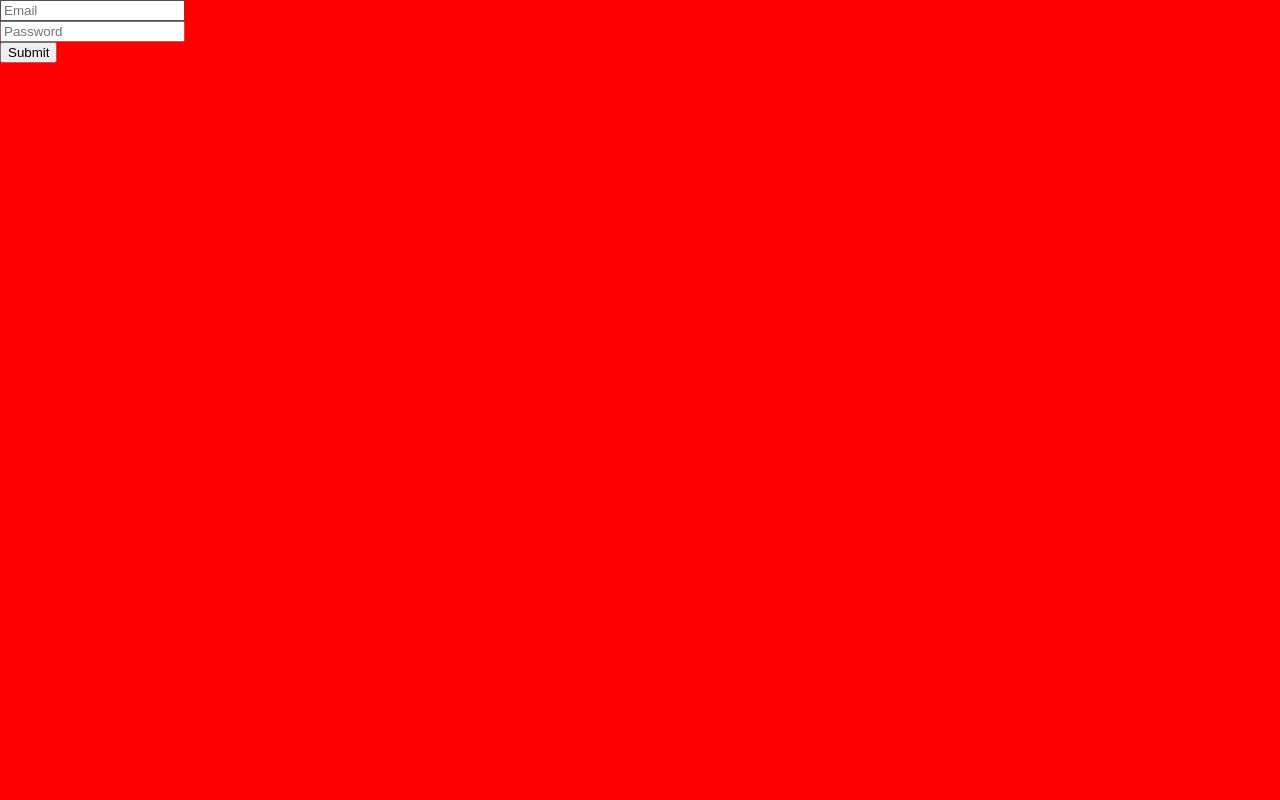
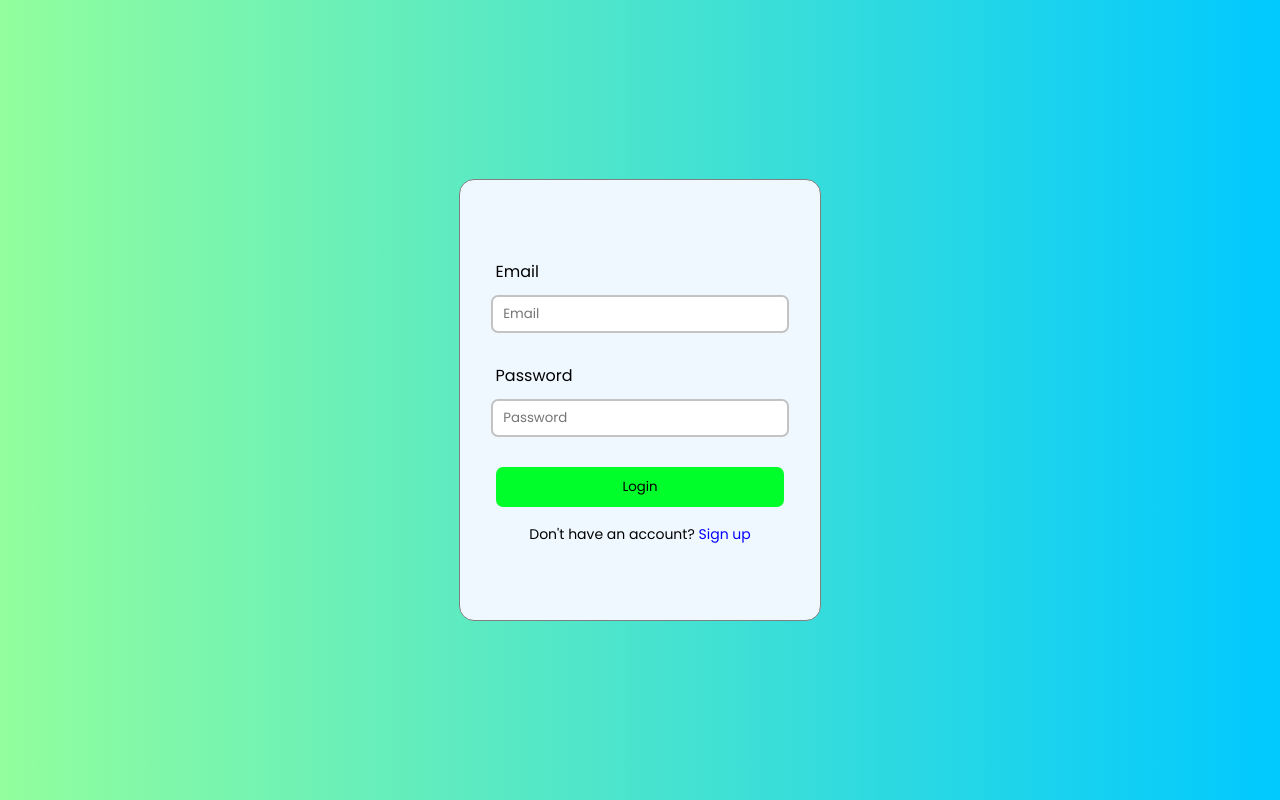
Before and after one commit to ElgunBabayev/Unsplash_Clone, a React (Create React App) app: page /login in a window 1280 px wide. Built offline with nearby package versions, Linux system fonts and the light colour scheme.

Commit message:
signUp validate

```diff
--- a/src/assets/style/login.module.css
+++ b/src/assets/style/login.module.css
@@ -1,5 +1,91 @@
-.container{
-    background-color: red;
-    width: 100%;
-    height: 100vh;
+.container {
+  width: 100%;
+  height: 100vh;
+  display: flex;
+  justify-content: center;
+  align-items: center;
+  background: #00c9ff; /* fallback for old browsers */
+  background: -webkit-linear-gradient(
+    to right,
+    #92fe9d,
+    #00c9ff
+  ); /* Chrome 10-25, Safari 5.1-6 */
+  background: linear-gradient(
+    to right,
+    #92fe9d,
+    #00c9ff
+  ); /* W3C, IE 10+/ Edge, Firefox 16+, Chrome 26+, Opera 12+, Safari 7+ */
 }
+.background {
+  display: flex;
+  width: 25%;
+  height: 400px;
+  justify-content: center;
+  padding: 20px;
+  border-radius: 15px;
+  border: gray 1px solid;
+  background-color:aliceblue
+}
+.einput {
+  border-radius: 7px;
+  border: 2px solid rgb(195, 195, 195);
+  width: 90%;
+  padding: 7px 10px;
+  font-family: Poppins;
+}
+.einput:focus {
+  border: 2px solid rgb(0, 255, 42);
+  outline: none;
+}
+
+.label {
+  font-family: Poppins;
+  text-align: start;
+  width: 95%;
+  padding: 5px 3px;
+}
+.field {
+  display: flex;
+  flex-direction: column;
+  align-items: center;
+  width: 95%;
+  gap: 10px;
+}
+.form {
+  display: flex;
+  gap: 10px;
+  width: 100%;
+  justify-content: center;
+  flex-direction: column;
+  align-items: center;
+}
+.error {
+  font-size: 12px;
+  padding: 5px;
+  width: 95%;
+  color: red;
+  font-family: Poppins;
+}
+.submitbtn {
+  background-color: rgb(0, 255, 42);
+  outline: none;
+  border-radius: 7px;
+  width: 90%;
+  border: none;
+  padding: 10px;
+  color: black;
+  font-family: Poppins;
+  transition: .6s all ease;
+}
+.submitbtn:hover{
+  background-color: rgb(0, 224, 0);
+  transition: .6s all ease;
+}
+.signup{
+  color: blue;
+}
+.anyacc{
+  margin-top: 10px;
+  font-family: Poppins;
+  font-size: 14px;
+}
--- /dev/null
+++ b/src/assets/style/signup.module.css
@@ -0,0 +1,91 @@
+.container {
+    width: 100%;
+    height: 100vh;
+    display: flex;
+    justify-content: center;
+    align-items: center;
+    background: #00c9ff; /* fallback for old browsers */
+    background: -webkit-linear-gradient(
+      to right,
+      #92fe9d,
+      #00c9ff
+    ); /* Chrome 10-25, Safari 5.1-6 */
+    background: linear-gradient(
+      to right,
+      #92fe9d,
+      #00c9ff
+    ); /* W3C, IE 10+/ Edge, Firefox 16+, Chrome 26+, Opera 12+, Safari 7+ */
+  }
+  .background {
+    display: flex;
+    width: 25%;
+    height: 500px;
+    justify-content: center;
+    align-items: center;
+    padding: 20px;
+    border-radius: 15px;
+    border: gray 1px solid;
+    background-color:aliceblue
+  }
+  .einput {
+    border-radius: 7px;
+    border: 2px solid rgb(195, 195, 195);
+    width: 90%;
+    padding: 7px 10px;
+    font-family: Poppins;
+  }
+  .einput:focus {
+    border: 2px solid rgb(0, 255, 42);
+    outline: none;
+  }
+
+  .label {
+    font-family: Poppins;
+    text-align: start;
+    width: 95%;
+    padding: 5px 3px;
+  }
+  .field {
+    display: flex;
+    flex-direction: column;
+    align-items: center;
+    width: 95%;
+  }
+  .form {
+    display: flex;
+    gap: 10px;
+    width: 100%;
+    justify-content: center;
+    flex-direction: column;
+    align-items: center;
+  }
+  .error {
+    font-size: 12px;
+    padding: 5px;
+    width: 95%;
+    color: red;
+    font-family: Poppins;
+  }
+  .submitbtn {
+    background-color: rgb(0, 255, 42);
+    outline: none;
+    border-radius: 7px;
+    width: 90%;
+    border: none;
+    padding: 10px;
+    color: black;
+    font-family: Poppins;
+    transition: .6s all ease;
+  }
+  .submitbtn:hover{
+    background-color: rgb(0, 224, 0);
+    transition: .6s all ease;
+  }
+  .signup{
+    color: blue;
+  }
+  .anyacc{
+    margin-top: 10px;
+    font-family: Poppins;
+    font-size: 14px;
+  }
--- a/src/components/Home.jsx
+++ b/src/components/Home.jsx
@@ -1,4 +1,4 @@
-import React, { useState } from "react";
+import React from "react";
 import { ImageList, ImageListItem } from "@mui/material";
 import homeCSS from "../assets/style/home.module.css";
 import photo1 from "../assets/images/gallery/photo-1.jpg";
@@ -65,14 +65,6 @@ function Home() {
   // const handleClick = () => {
   //   setlike(!like);
   // };
-  const [like, setLike] = useState(-1);
-
-  const liked = (i) => {
-    setLike(i);
-  };
-  const unliked = () => {
-    setLike(-1);
-  };
 
   return (
     <>
@@ -92,12 +84,9 @@ function Home() {
               />
               <div key={item.img} className={homeCSS.blur}>
                 <div className={homeCSS.buttondiv}>
-                  <button className={homeCSS.likebtn} onClick={setLike(i)}>
-                    {like === i ? (
+                  <button className={homeCSS.likebtn} >
                       <FavoriteIcon color="error" />
-                    ) : (
-                      <FavoriteIcon color="action" />
-                    )}
+                      {/* <FavoriteIcon color="action" /> */}
                   </button>
                   <button className={homeCSS.button}>Delete</button>
                 </div>
--- a/src/components/Login.jsx
+++ b/src/components/Login.jsx
@@ -1,47 +1,65 @@
 import React from "react";
 import loginCSS from "../assets/style/login.module.css";
 import { Formik, Form, ErrorMessage, Field } from "formik";
-import * as Yup from 'yup'
+import * as Yup from "yup";
+import { Link } from "react-router-dom";
 
 function Login() {
+  const initialValues = {
+    email: "",
+    password: "",
+  };
 
-   const initialValues ={
-    email: '',
-    password: ''
-   }
+  const onSubmit = (values) => {
+    console.log(values)
+  };
 
-   const onSubmit = (values) => {
-
-   }
-
-   const validationSchema = Yup.object({
+  const validationSchema = Yup.object({
     email: Yup.string()
-    .required("Email is required")
-    .email('Invalid email address'),
-    password: Yup.string().required('Password is required')
-   })
+      .required("Email is required")
+      .email("Invalid email address"),
+    password: Yup.string().required("Password is required"),
+  });
   return (
     <div className={loginCSS.container}>
       <div className={loginCSS.background}>
-        <Formik initialValues={initialValues} onSubmit={onSubmit} validationSchema={validationSchema}>
+        <Formik
+          initialValues={initialValues}
+          onSubmit={onSubmit}
+          validationSchema={validationSchema}
+        >
           {() => (
-            <Form>
-              <div className="field">
-                <Field name="email" placeholder="Email" />
-                <div className="error">
+            <Form className={loginCSS.form}>
+              <div className={loginCSS.field}>
+              <div className={loginCSS.label}>Email</div>
+                <Field
+                  className={loginCSS.einput}
+                  name="email"
+                  placeholder="Email"
+                />
+                <div className={loginCSS.error}>
                   <ErrorMessage name="email" component="span" />
                 </div>
               </div>
-              <div className="field">
-            <Field name="password" placeholder="Password" />
-            <div className="error">
-              <ErrorMessage name="password" component="span"  type='password'/>
-            </div>
-          </div>
-          <button>Submit</button>
+              <div className={loginCSS.field}>
+                <div className={loginCSS.label}>Password</div>
+                <Field
+                  className={loginCSS.einput}
+                  name="password"
+                  placeholder="Password"
+                  type="password"
+                />
+                <div className={loginCSS.error}>
+                  <ErrorMessage
+                    name="password"
+                    component="span"
+                  />
+                </div>
+              </div>
+              <button className={loginCSS.submitbtn}>Login</button>
+              <span className={loginCSS.anyacc}>Don't have an account? <Link to='/signup'style={{textDecoration: 'none'}} ><span className={loginCSS.signup}>Sign up</span></Link></span>
             </Form>
           )}
-
         </Formik>
       </div>
     </div>
--- a/src/components/SignUp.jsx
+++ b/src/components/SignUp.jsx
@@ -1,11 +1,103 @@
-import React from 'react'
+import React from "react";
+import signupCSS from "../assets/style/signup.module.css";
+import { Formik, Form, ErrorMessage, Field } from "formik";
+import { Link } from "react-router-dom";
+import * as Yup from "yup";
 
 function SignUp() {
+
+  const initialValues = {
+    username: "",
+    email: "",
+    password: "",
+    confirmPassword: ""
+  };
+
+  const validationSchema = Yup.object({
+    username: Yup.string()
+    .min(2, 'Too Short!')
+    .max(50, 'Too Long!')
+    .required("Username is required"),
+    email: Yup.string()
+      .required("Email is required")
+      .email("Invalid email address"),
+    password: Yup.string().required("Password is required"),
+    confirmPassword: Yup.string().oneOf([Yup.ref('password'),''], "Password must match").required('Required')
+  });
+  const onSubmit = (values) => {
+    console.log(values)
+  };
+
+
   return (
-    <div>
-
+    <div className={signupCSS.container}>
+      <div className={signupCSS.background}>
+        <Formik
+        initialValues={initialValues}
+        onSubmit={onSubmit}
+        validationSchema={validationSchema}
+        >
+          {() => (
+            <Form>
+              <Form className={signupCSS.form}>
+                <div className={signupCSS.field}>
+                  <div className={signupCSS.label}>Username</div>
+                  <Field
+                    className={signupCSS.einput}
+                    name="username"
+                    placeholder="Username"
+                  />
+                  <div className={signupCSS.error}>
+                    <ErrorMessage name="username" component="span" />
+                  </div>
+                </div>
+                <div className={signupCSS.field}>
+                  <div className={signupCSS.label}>Email</div>
+                  <Field
+                    className={signupCSS.einput}
+                    name="email"
+                    placeholder="Email"
+                  />
+                  <div className={signupCSS.error}>
+                    <ErrorMessage name="email" component="span" />
+                  </div>
+                </div>
+                <div className={signupCSS.field}>
+                  <div className={signupCSS.label}>Password</div>
+                  <Field
+                    className={signupCSS.einput}
+                    name="password"
+                    placeholder="Password"
+                  />
+                  <div className={signupCSS.error}>
+                    <ErrorMessage name="password" component="span" />
+                  </div>
+                </div>
+                <div className={signupCSS.field}>
+                  <div className={signupCSS.label}>Confirm password</div>
+                  <Field
+                    className={signupCSS.einput}
+                    name="confirmPassword"
+                    placeholder="Confirm password"
+                  />
+                  <div className={signupCSS.error}>
+                    <ErrorMessage name="confirmPassword" component="span" />
+                  </div>
+                </div>
+                <button className={signupCSS.submitbtn}>Sign up</button>
+                <span className={signupCSS.anyacc}>
+                Already have an account?{" "}
+                  <Link to="/login" style={{ textDecoration: "none" }}>
+                    <span className={signupCSS.signup}>Login</span>
+                  </Link>
+                </span>
+              </Form>
+            </Form>
+          )}
+        </Formik>
+      </div>
     </div>
-  )
+  );
 }
 
-export default SignUp
+export default SignUp;
```
